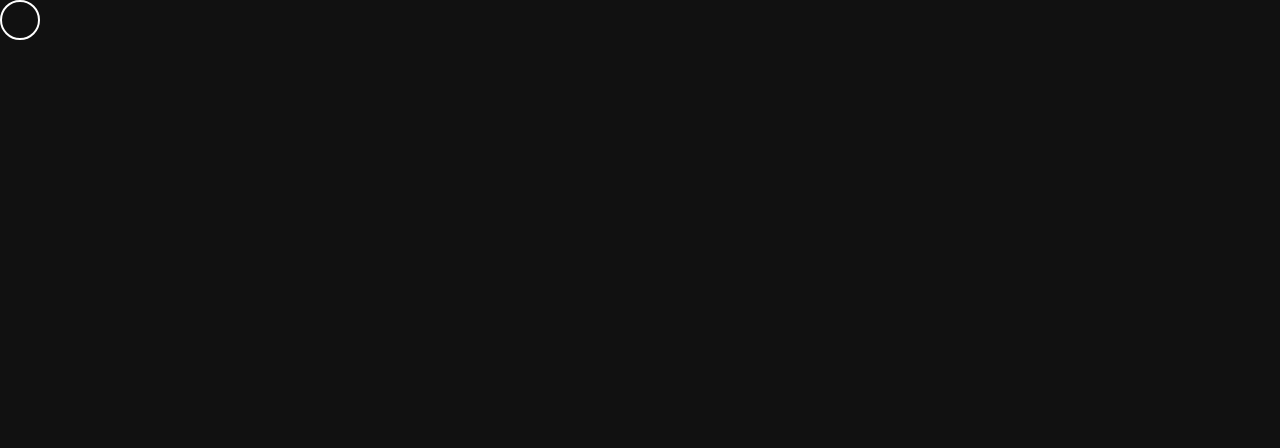
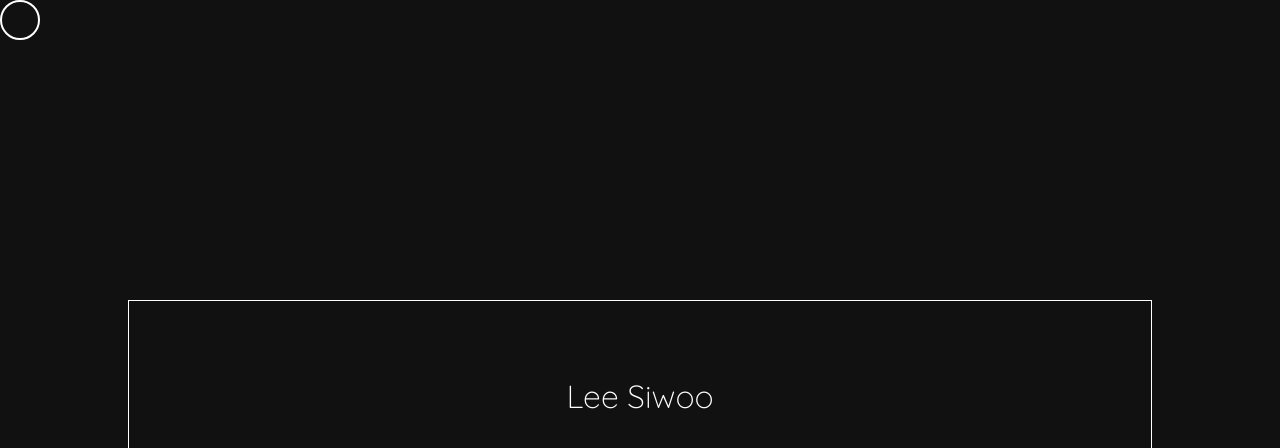
Before and after one commit to lswdev/portfolio, a Vue app: page /intro-detail in a window 1280 px wide. Shown: the top 448 px of the page. Built offline with nearby package versions, Linux system fonts and the light colour scheme.

Commit message:
각종 이벤트 및 Loader.vue 추가

```diff
--- a/src/assets/intro.css
+++ b/src/assets/intro.css
@@ -82,9 +82,9 @@
   position: relative;
   width: 100%;
   text-align: center;
+  display: none;
 }
 .login .inputBx input {
-  display: none;
   position: relative;
   width: 70%;
   padding: 12px 20px;
@@ -123,6 +123,17 @@
 }
 
 
+/* introDetailView */
+.intro-detail {
+  position: relative;
+  width: 80%;
+  min-height: 200px;
+  display: flex;
+  justify-content: center;
+  align-items: center;
+  border: 1px solid white;
+}
+
 
 /* 모바일 가로 모드 */
 @media (min-width: 576px) {
--- a/src/components/Snow.js
+++ b/src/components/Snow.js
@@ -21,5 +21,5 @@ for (let i = 0; i < 200; i++) {
   };
 
   snow.animate(keyframe, option);
-  document.getElementById('app').appendChild(snow);
+  document.body.appendChild(snow);
 }
--- a/src/main.js
+++ b/src/main.js
@@ -6,18 +6,15 @@ import { BootstrapVue, IconsPlugin } from 'bootstrap-vue'
 import 'bootstrap/dist/css/bootstrap.min.css'
 import 'bootstrap-vue/dist/bootstrap-vue.css'
 import '@/assets/app.css'
+// import '@/components/Snow'
 
 /* jQuery */
 global.jQuery = require('jquery');
 const $ = global.jQuery;
 window.$ = $;
 
-/* Snow */
-
-
 import App from './App.vue'
 Vue.config.productionTip = false
-
 
 Vue.use(BootstrapVue)
 Vue.use(IconsPlugin)
--- a/src/mixins/mixins.js
+++ b/src/mixins/mixins.js
@@ -1,9 +1,8 @@
 
 function inputAnimation() {
   window.$('.ring').mouseover(function(){
-    window.$('.input-intro > input').fadeIn(800);
+    window.$('.input-intro').fadeIn(800);
   });
-  // window.$('.input-intro > input').css('','');
 }
 
 function switchScreenAnimation() {
--- a/src/views/Intro.vue
+++ b/src/views/Intro.vue
@@ -26,9 +26,13 @@ export default {
     pointerShowAnimation() {
       window.$('.cursor').fadeIn(200);
     },
-    introDetail(e) {
-      console.log(e);
-    }
+    introDetail() {
+      window.$('.main-top-contain').fadeOut(200);
+      setTimeout(this.changePage,300);
+    },
+    changePage() {
+      this.$router.push('intro-detail');
+    },
   },
   mounted() {
     inputAnimation();
--- a/src/views/IntroDetailView.vue
+++ b/src/views/IntroDetailView.vue
@@ -1,15 +1,22 @@
-<style>
+<!--eslint-disable-->
+<template>
+  <div class="main-top-contain detail-contain" id="detail-contain">
+    <div class="intro-detail">
 
-</style>
+      <div class="login">
+        <h2>Lee Siwoo</h2>
 
-<template>
-  <div>
-
+      </div>
+    </div>
   </div>
 </template>
 
 <script>
+import { inputAnimation } from "@/mixins/mixins";
+
 export default {
-
+  mounted() {
+    inputAnimation();
+  },
 }
 </script>
```
Also changed, not shown: src/components/Loader.vue (added, +14 -0 lines), src/components/Spinner.vue (deleted, +0 -11 lines).
